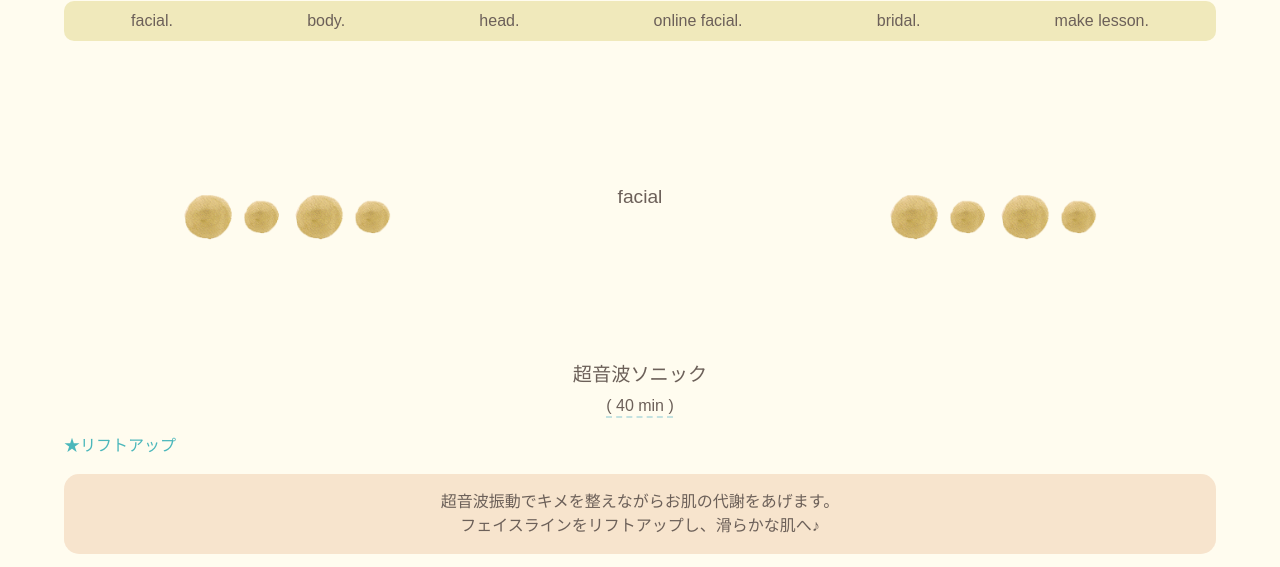
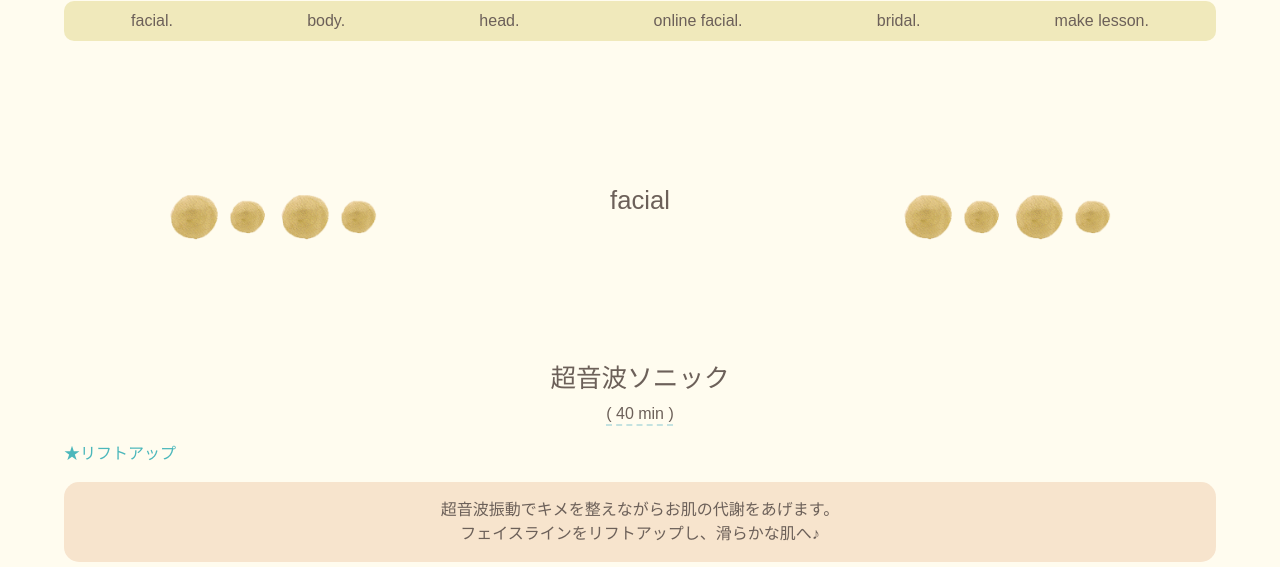
Before and after one commit to chikkka/kinumi2, a plain HTML site: page menu.html in a window 1280 px wide. Shown: the part 220-787 px from the top of the page. Drawn offline with nearby package versions, Linux system fonts and the light colour scheme; some packages are replaced by stand-ins of ours.

Commit message:
add menu.css

```diff
--- a/css/menu.css
+++ b/css/menu.css
@@ -180,10 +180,14 @@
 }
 
 .menu_ttl {
-  /* width: 50rem; */
+  width: 8rem;
   height: auto;
-  font-size: 1.2rem;
+  font-size: 1.6rem;
   text-align: center;
+  /* ------------フォントをADSそよ風に指定-------- */
+  font-family: ads-soyokaze, sans-serif;
+  font-style: normal;
+  font-weight: 400;
 }
 
 .circle {
@@ -219,8 +223,12 @@
 .treatment_name {
   width: 100%;
   height: auto;
-  font-size: 1.2rem;
+  font-size: 1.6rem;
   text-align: center;
+  /* ------------フォントをADSそよ風に指定-------- */
+  font-family: ads-soyokaze, sans-serif;
+  font-style: normal;
+  font-weight: 400;
 }
 
 .treatment_time {
@@ -238,6 +246,10 @@
   width: 100%;
   height: auto;
   text-align: left;
+  /* ------------フォントをADSそよ風に指定-------- */
+  font-family: ads-soyokaze, sans-serif;
+  font-style: normal;
+  font-weight: 400;
 }
 
 .text_block {
```
